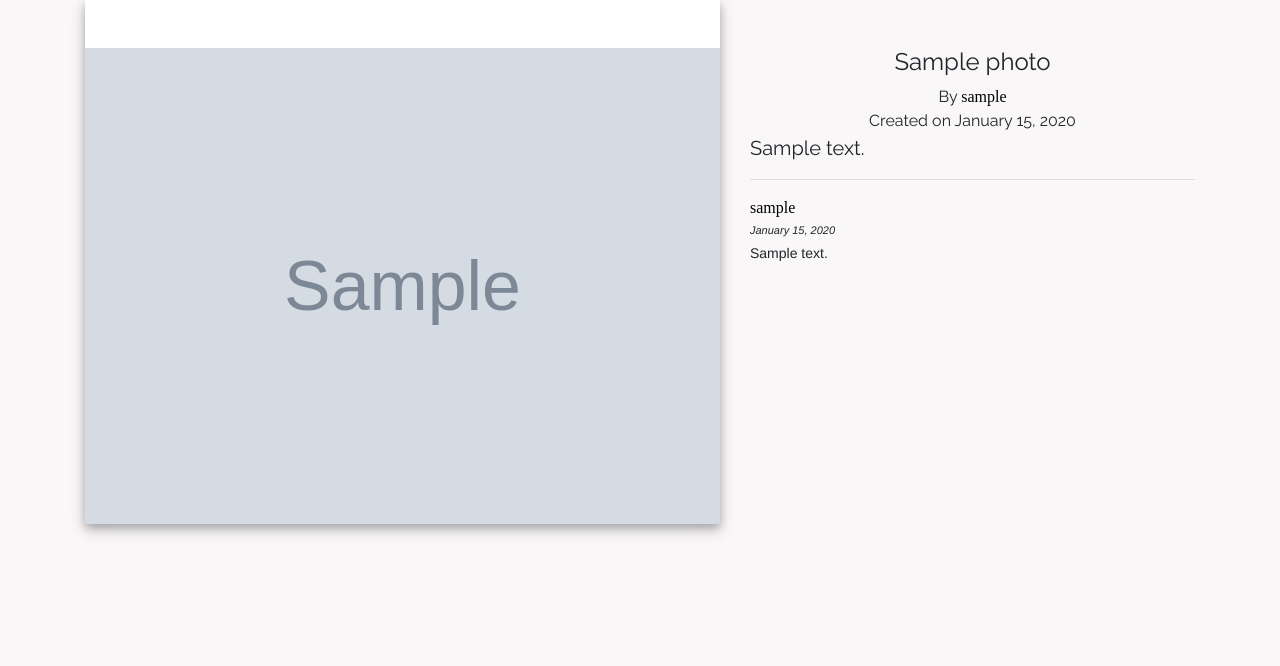
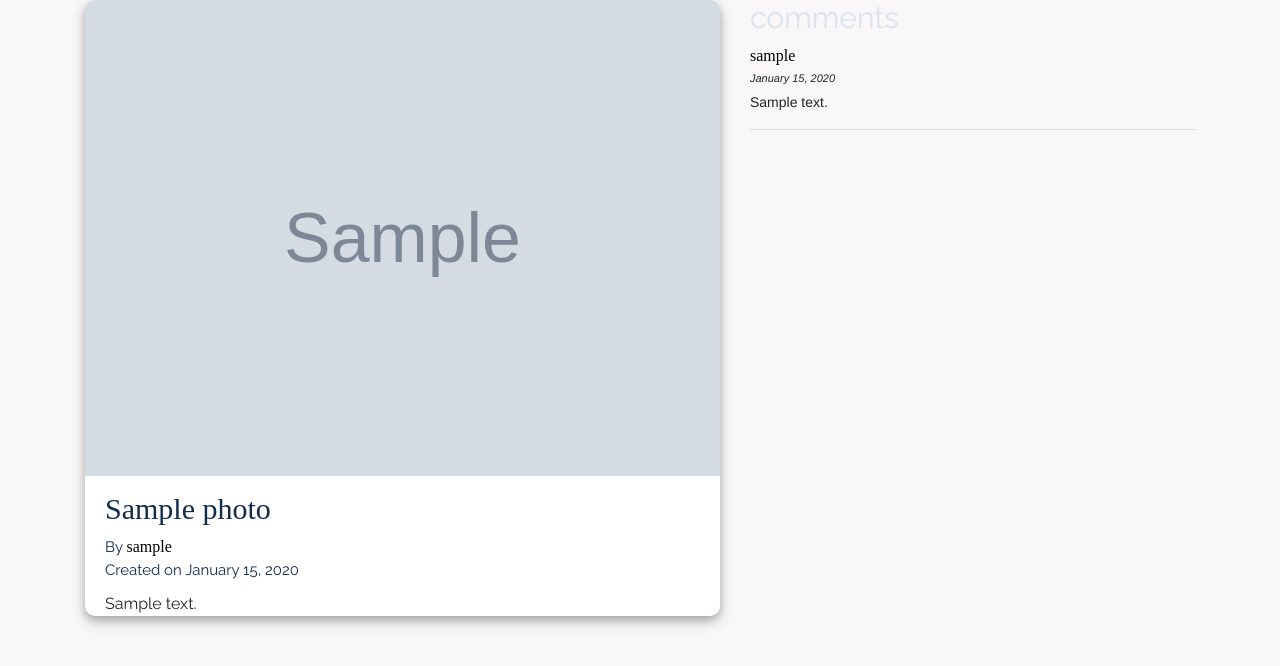
Before and after one commit to S-J-HAN/INFO30005-2019-CDJR, a Node server app: page /photo/600000000000000000000001 in a window 1280 px wide. Shown: the part 71-737 px from the top of the page. Run offline with Node 20, Linux system fonts and the light colour scheme; tables that the repository leaves empty hold one stand-in row (values such as "Sample post"); grey boxes marked "Sample" are stand-in pictures; some libraries are stand-ins or nearby versions.

Commit message:
aesthetic tweaks
edits made to the showArt page, though they aren't done yet

```diff
--- a/public/stylesheets/viewArt.css
+++ b/public/stylesheets/viewArt.css
@@ -2,6 +2,9 @@
   width: 100%;
   top: 0px;
   vertical-align: top;
+
+  border-top-left-radius: 10px;
+  border-top-right-radius: 10px;
 }
 
 .photoBackground {
@@ -12,21 +15,45 @@
 
   animation-name: loadPhoto;
   animation-duration: 0.7s;
+
+  margin-bottom: 30px;
+  border-radius: 10px;
 }
 
-#show-photo-title {
+.photoDescription {
+  overflow-wrap: break-word;
+  font-size: 16px;
+  hyphens: auto;
+
+  margin-left: 20px;
+  margin-right: 20px;
+  margin-bottom: 20px;
+  margin-top: 10px;
+}
+
+.title {
+  text-align: left;
+  margin-left: 20px;
+}
+
+.title.main {
+  margin-top: 15px;
   font-family: Futura;
   font-size: 30px;
-  word-wrap: break-word;
-  width: inherit;
-  animation-name: loadDescription;
-  animation-duration: 0.7s;
-  animation-delay: 0.1s;
+
+  color: #112d4e;
 }
-.photoDiscription {
-  overflow-wrap: break-word;
-  font-size: 20px;
-  hyphens: auto;
+
+.title.sub {
+  font-size: 15px;
+  color: #112d4e;
+}
+
+.title.subdued {
+  font-size: 30px;
+  color: #dbe2ef;
+
+  margin-left: 0px;
 }
 
 #edit-button {
@@ -65,7 +92,7 @@
   color: #3f72af;
 }
 
-#comment-text {
+.comment-text {
   font-family: Helvetica;
   font-size: 14px;
 }
@@ -83,8 +110,9 @@
 #delete-comment {
   margin-right: 20px;
   font-family: Helvetica;
-  color: white;
-  background-color: #112d4e;
+  color: #dbe2ef;
+  background-color: #f9f7f7;
+
   border-radius: 0px;
   border-width: 0;
 }
@@ -95,8 +123,8 @@
   padding-right: 5px;
   font-family: Helvetica;
   text-decoration: none;
-  color: white;
-  background-color: #3f72af;
+  color: #dbe2ef;
+  background-color: none;
   border-radius: 0px;
   border-width: 0;
 }
@@ -116,6 +144,12 @@
 
 #input-comment {
   width: inherit;
+}
+
+.commentInput {
+  background: transparent;
+  background-color: none;
+  border: none;
 }
 
 .comment-date {
--- a/views/photos/show.ejs
+++ b/views/photos/show.ejs
@@ -2,8 +2,14 @@
 <div class="container">
   <div class="row">
     <div class="col-6 col-lg-7">
-      <div class="photoBackground">
-        <img class="animated animatedFadeInUp fadeInUp photoImage mt-5 artPic" src="<%= photo.image %>">
+      <div class="photoBackground animated animatedFadeInUp fadeInUp">
+        <img class="photoImage" src="<%= photo.image %>">
+
+          <h4 class="title main"><%= photo.name %></h4>
+          <div class="title sub">By <a href="/profile/<%= photo.author.username %>" id="comment-username"><%= photo.author.username %></a></div>
+          <div class="title sub">Created on <%= moment(photo.postAt).format('LL') %></div>
+          <div class="photoDescription"><%= photo.description %></div>
+
         <% if(currentUser && photo.author.id.equals(currentUser._id)){ %>
           <div class="form-row ml-4 mt-3">
             <form id="form-inline" action="/photo/<%= photo._id %>/edit" menthod="GET">
@@ -17,29 +23,18 @@
       </div>
     </div>
     <div class="col-6 col-lg-5">
-      <div class="mt-5">
-        <h4 class="text-center"><%= photo.name %></h4>
-        <div class="text-center">By <a href="/profile/<%= photo.author.username %>" id="comment-username"><%= photo.author.username %></a></div>
-        <div class="text-center">Created on <%= moment(photo.postAt).format('LL') %></div>
-        <div class="photoDiscription"><%= photo.description %></div>
-        <hr>
-        <% if (currentUser) { %>
-          <form class="form-group" action="/photo/<%= photo._id %>/comment" method="POST" id="post-comment">
-                <label for="comment">Comment</label>
-                <textarea class="form-control" id="comment" rows="6" type="text" name="comment[text]" placeholder="leave a comment..." id="input-comment"></textarea>
-                <button class="btn btn-primary mt-3" type="">Submit</button>
-          </form>
-        <% } %>
-      </div>
+
+      <h3 class="title subdued">comments</h3>
+
       <div class="CommentDetail">
         <% photo.comments.forEach(function(comment){ %>
           <% if(currentUser && comment.author.id.equals(currentUser._id)){ %>
             <div class="user-comment-header">
               <a href="/profile/<%= comment.author.username %>" id="comment-username"><%= comment.author.username %></a>
               <div class="user-alter-comment">
-                <a href="/photo/<%= photo._id %>/comment/<%= comment._id %>/edit" id="edit-comment">Edit</a>
+                <a href="/photo/<%= photo._id %>/comment/<%= comment._id %>/edit" id="edit-comment">edit</a>
                 <form action="/photo/<%= photo._id %>/comment/<%= comment._id %>?_method=DELETE" method="POST">
-                    <input id="delete-comment" type="submit" value="Delete">
+                    <input id="delete-comment" type="submit" value="delete">
                 </form>
               </div>
             </div>
@@ -48,9 +43,22 @@
             <a href="/profile/<%= comment.author.username %>" id="comment-username"><%= comment.author.username %></a>
             <div class="comment-date"><%= moment(comment.postAt).format('LL') %></div>
           <% } %>
-          <p id="comment-text"><%= comment.text %></p>
+          <p class="comment-text"><%= comment.text %></p>
+          <hr>
         <% })%>
       </div>
+
+      <div>
+        <% if (currentUser) { %>
+          <a href="/profile/<%= currentUser.username %>" id="comment-username"><%= currentUser.username %></a>
+          <div class="comment-date"><%= moment(new Date()).format('LL') %></div>
+          <form class="form-group" action="/photo/<%= photo._id %>/comment" method="POST" id="post-comment">
+                <textarea class="form-control commentInput comment-text" id="comment" rows="6" type="text" name="comment[text]" placeholder="leave a comment..." id="input-comment"></textarea>
+                <button class="btn btn-primary mt-3" type="">Submit</button>
+          </form>
+        <% } %>
+      </div>
+
     </div>
   </div>
 </div>
```
